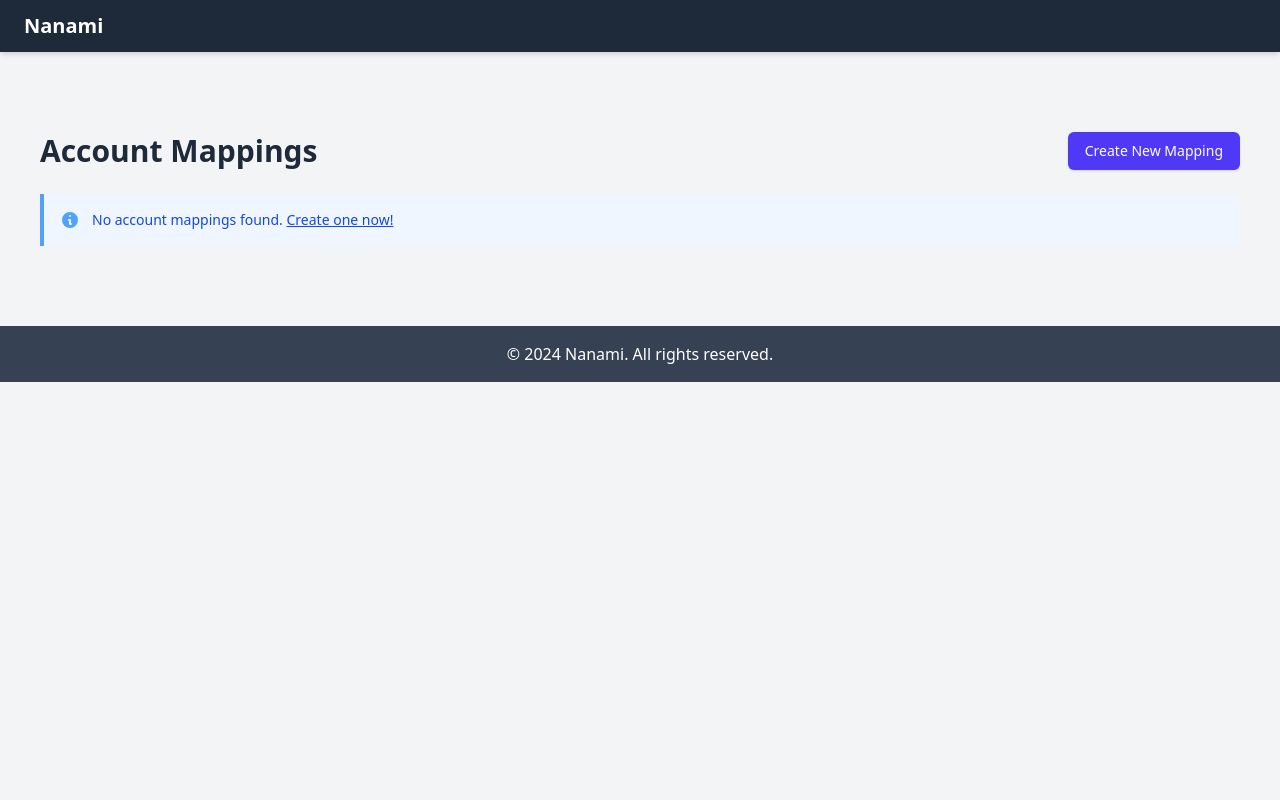
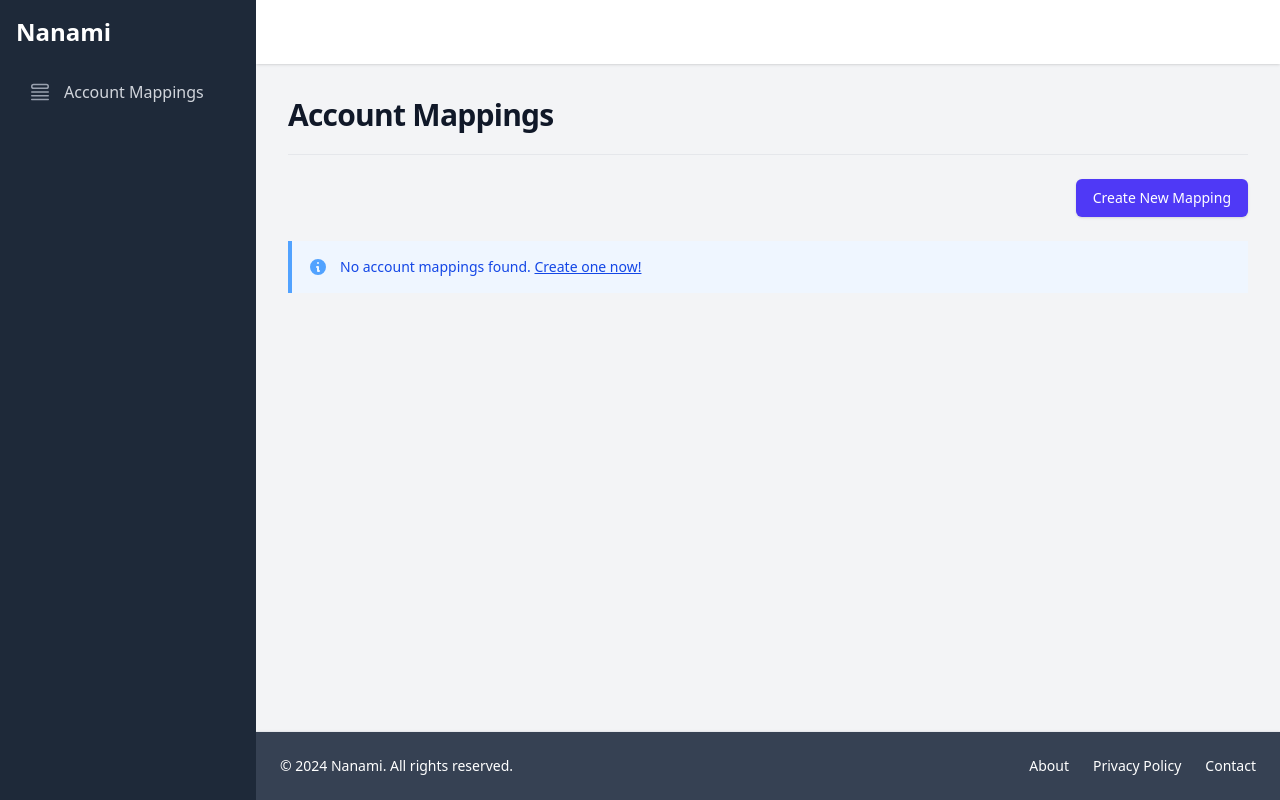
Before and after one commit to souzagab/nanami, a Python web app: template app/templates/account_mappings/list.html in a window 1280 px wide. Run offline with Jinja, Linux system fonts and the light colour scheme; the template is opened without the code that fills it, so the values that code supplies are empty.

Commit message:
Ui enhancements

```diff
--- a/app/templates/account_mappings/list.html
+++ b/app/templates/account_mappings/list.html
@@ -1,11 +1,11 @@
 {% extends "base.html" %}
 
-{% block title %}Account Mappings{% endblock %}
+{% block title %}Account Mappings - Nanami{% endblock %}
+
+{% block page_title %}Account Mappings{% endblock %}
 
 {% block content %}
-<div class="container mx-auto mt-8 p-4">
-    <div class="flex justify-between items-center mb-6">
-        <h1 class="text-3xl font-bold text-gray-800">Account Mappings</h1>
+<div class="flex justify-end items-center mb-6">
     <a href="{{ url_for('new_account_mapping_form') }}"
        class="px-4 py-2 border border-transparent rounded-md shadow-sm text-sm font-medium text-white bg-indigo-600 hover:bg-indigo-700 focus:outline-none focus:ring-2 focus:ring-offset-2 focus:ring-indigo-500">
         Create New Mapping
@@ -69,5 +69,4 @@
     </div>
 </div>
 {% endif %}
-</div>
 {% endblock %}
--- a/app/templates/base.html
+++ b/app/templates/base.html
@@ -1,5 +1,5 @@
 <!DOCTYPE html>
-<html lang="en">
+<html lang="en" class="h-full bg-gray-100">
 <head>
     <meta charset="UTF-8">
     <meta name="viewport" content="width=device-width, initial-scale=1.0">
@@ -8,20 +8,45 @@
     <script src="https://cdn.jsdelivr.net/npm/@tailwindcss/browser@4"></script>
     {% block extra_css %}{% endblock %}
 </head>
-<body class="bg-gray-100 text-gray-800">
-    <header class="bg-gray-800 text-white shadow-md">
-        <nav class="container mx-auto px-6 py-3 flex justify-between items-center">
-            <a href="{{ url_for('home_page') }}" class="text-xl font-semibold hover:text-gray-300">Nanami</a>
-            <div>
+<body class="h-full flex flex-col">
+    <div class="flex min-h-0 flex-1 overflow-hidden">
+        <!-- Sidebar -->
+        <div class="w-64 flex-shrink-0 bg-gray-800 text-white p-4 space-y-4">
+            <a href="{{ url_for('home_page') }}" class="block text-2xl font-semibold hover:text-gray-300 mb-6">Nanami</a>
+            <nav class="space-y-2">
+                <a href="{{ url_for('list_account_mappings') }}" class="flex items-center px-3 py-2 text-gray-300 hover:bg-gray-700 hover:text-white rounded-md">
+                    <!-- Heroicon name: outline/rectangle-stack -->
+                    <svg class="mr-3 h-6 w-6 flex-shrink-0 text-gray-400 group-hover:text-gray-300" fill="none" viewBox="0 0 24 24" stroke-width="1.5" stroke="currentColor" aria-hidden="true">
+                        <path stroke-linecap="round" stroke-linejoin="round" d="M3.75 12h16.5m-16.5 3.75h16.5M3.75 19.5h16.5M5.625 4.5h12.75a1.875 1.875 0 0 1 0 3.75H5.625a1.875 1.875 0 0 1 0-3.75Z" />
+                    </svg>
+                    Account Mappings
+                </a>
                 <!-- Add more navigation links here -->
-                <!-- <a href="#" class="px-3 hover:text-gray-300">Settings</a> -->
+            </nav>
         </div>
-        </nav>
+
+        <!-- Main content area -->
+        <div class="flex-1 flex flex-col overflow-y-auto">
+            <header class="bg-white shadow-sm sticky top-0 z-10">
+                <div class="mx-auto max-w-7xl px-4 sm:px-6 lg:px-8">
+                    <div class="flex h-16 items-center justify-between">
+                        <div class="flex items-center">
+                            <!-- Placeholder for a mobile menu button if needed -->
+                        </div>
+                        <div class="hidden md:block">
+                            <div class="ml-4 flex items-center md:ml-6">
+                                <!-- Profile dropdown or other header items -->
+                            </div>
+                        </div>
+                    </div>
+                </div>
             </header>
 
-    <main class="container mx-auto px-6 py-8">
+            <main class="flex-1 py-8 px-4 sm:px-6 lg:px-8">
                 {% block page_header %}
-        <h1 class="text-3xl font-bold mb-6">{% block page_title %}{% endblock %}</h1>
+                <div class="border-b border-gray-200 pb-5 mb-6">
+                    <h1 class="text-3xl font-bold leading-tight tracking-tight text-gray-900">{% block page_title %}{% endblock %}</h1>
+                </div>
                 {% endblock %}
 
                 {% block content %}
@@ -29,9 +54,22 @@
                 {% endblock %}
             </main>
 
-    <footer class="bg-gray-700 text-white text-center p-4 mt-8">
-        <p>&copy; {{ current_year if current_year else 2024 }} Nanami. All rights reserved.</p>
+            <footer class="sticky bottom-0 z-20 w-full p-4 bg-gray-700 text-white text-center border-t border-gray-200 shadow-sm md:flex md:items-center md:justify-between md:p-6 dark:bg-gray-800 dark:border-gray-600">
+                <span class="text-sm sm:text-center">&copy; {{ current_year if current_year else 2024 }} Nanami. All rights reserved.</span>
+                <ul class="flex flex-wrap items-center mt-3 text-sm font-medium sm:mt-0">
+                    <li>
+                        <a href="#" class="hover:underline me-4 md:me-6">About</a>
+                    </li>
+                    <li>
+                        <a href="#" class="hover:underline me-4 md:me-6">Privacy Policy</a>
+                    </li>
+                    <li>
+                        <a href="#" class="hover:underline">Contact</a>
+                    </li>
+                </ul>
             </footer>
+        </div>
+    </div>
 
     {% block extra_js %}{% endblock %}
 </body>
```
Lines whose indentation alone changed are shown as unchanged.
